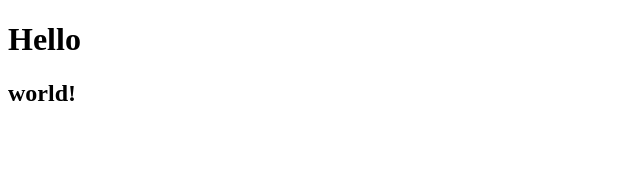
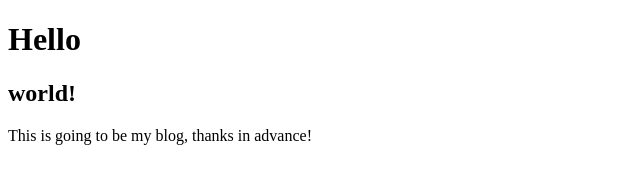
Before and after one commit to jmtesting1792/jmtesting1792.github.io, a plain HTML site: page index.html in a window 1280 px wide. Shown: the whole page, without its empty margins (0-640 px from the left). Drawn offline with Linux system fonts and the light colour scheme.

Commit message:
added more text under headline 2

```diff
--- a/index.html
+++ b/index.html
@@ -8,5 +8,6 @@
 <body>
     <h1>Hello</h1>
     <h2>world!</h2>
+    <p>This is going to be my blog, thanks in advance!</p>
 </body>
 </html>
```
